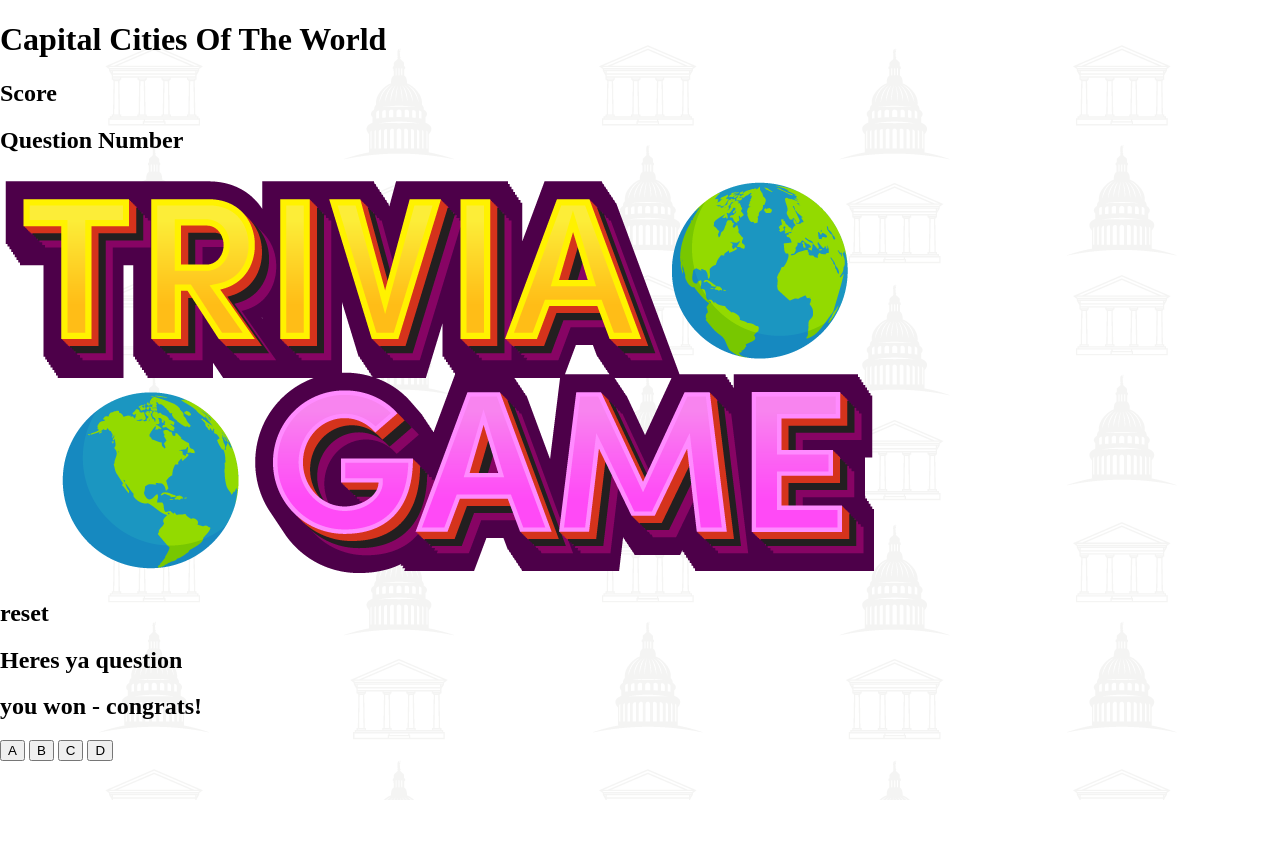
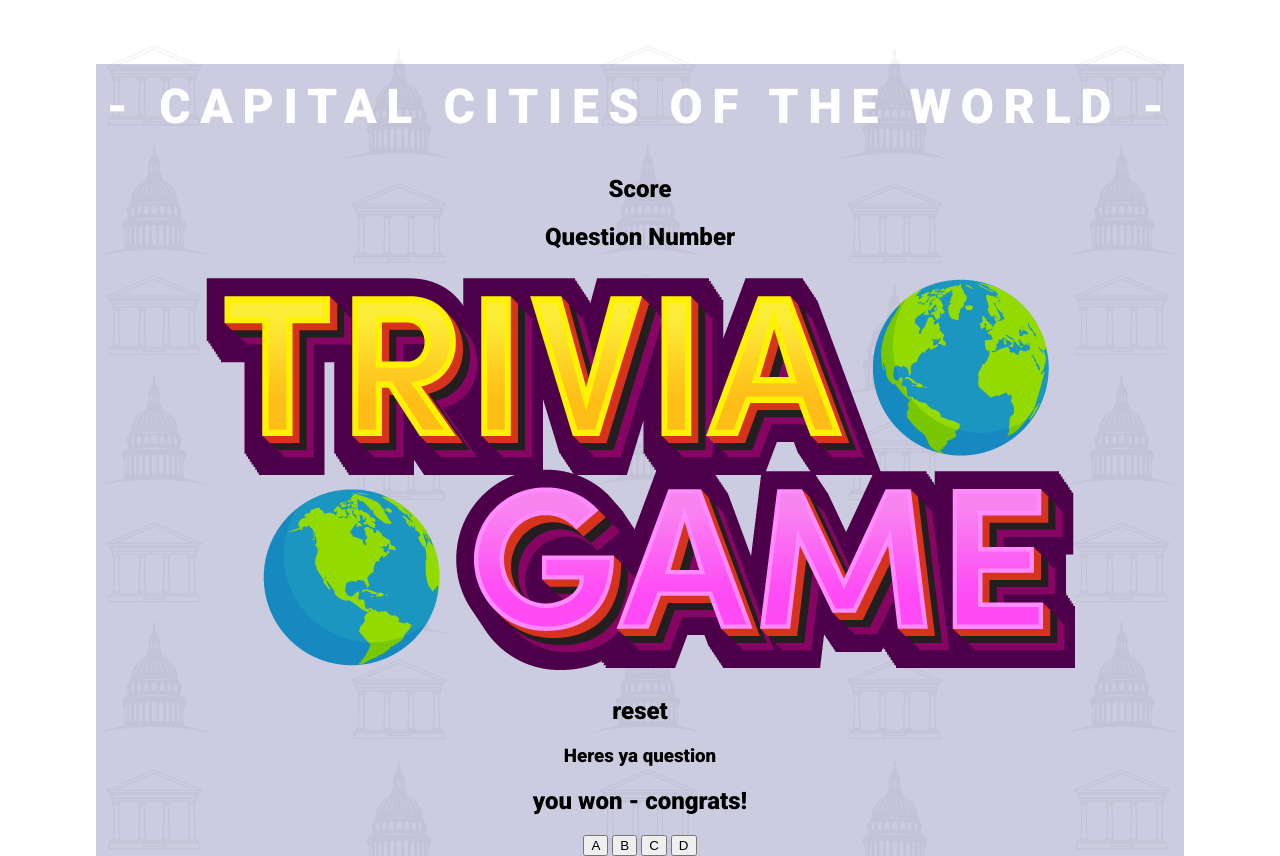
Before and after one commit to thomasjfcaldwell/project1-capitalsoftheworld-trivia-game, a PHP site: page / in a window 1280 px wide. Before the commit the page ends 761 px from the top, so only its background shows below. Run offline with PHP 8.4, Linux system fonts and the light colour scheme.

Commit message:
taking a break

```diff
--- a/index.html
+++ b/index.html
@@ -7,8 +7,9 @@
 		<title>Capital Cities Of The World</title>
 	</head>
 	<body>
+		<section class="gamearea">
 			<header>
-			<h1 id="headergame">Capital Cities Of The World</h1>
+				<h1 id="headergame">- Capital Cities Of The World -</h1>
 			</header>
 			<section class="top area">
 				<h2 id="score">Score</h2>
@@ -35,6 +36,7 @@
 				<button class="buttons" id="C" data-set="C">C</button>
 				<button class="buttons" id="D" data-set="D">D</button>
 			</section>
+		</section>
 
 		<script src="script.js"></script>
 	</body>
--- a/styles.css
+++ b/styles.css
@@ -1,4 +1,25 @@
+@import url('https://fonts.googleapis.com/css2?family=Roboto:wght@300;500;900&display=swap');
+
 body {
 	background: url(images/background-for-project-1.1.png);
 	margin: 0 auto;
+    width: 100%;
+    font-family: 'Roboto', sans-serif;
 }
+
+.gamearea {
+	width: 85%;
+	margin:0 auto;
+	text-align: center;
+    background-color: rgba(0, 0, 102, 0.2);
+    margin-top: 4em;
+}
+
+#headergame{
+    font-size: 3em;
+    letter-spacing: 0.2em;
+    text-transform: uppercase;
+    color: white;
+    padding-top: 0.3em;
+
+}
```
Lines whose indentation alone changed are shown as unchanged.
